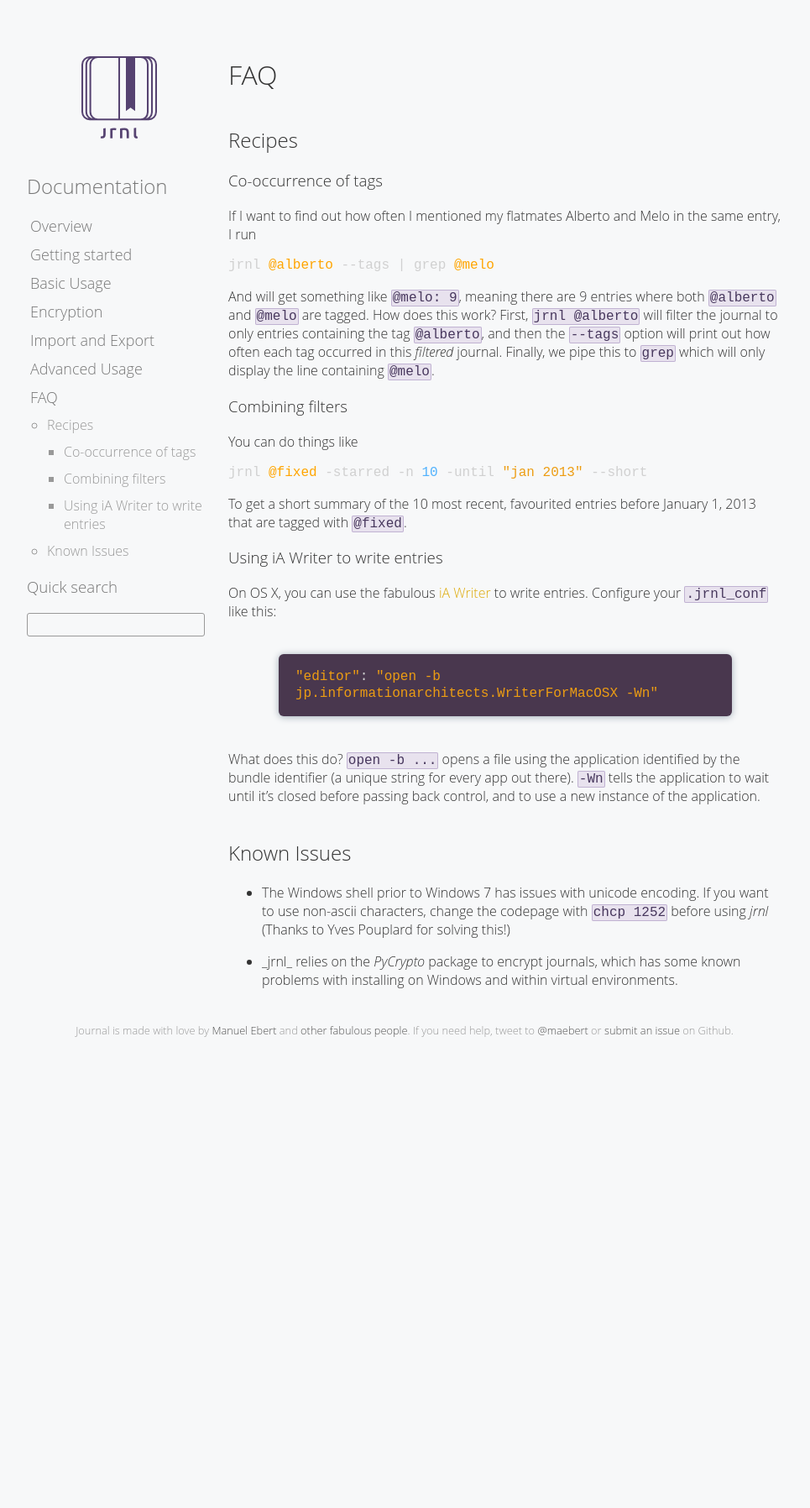
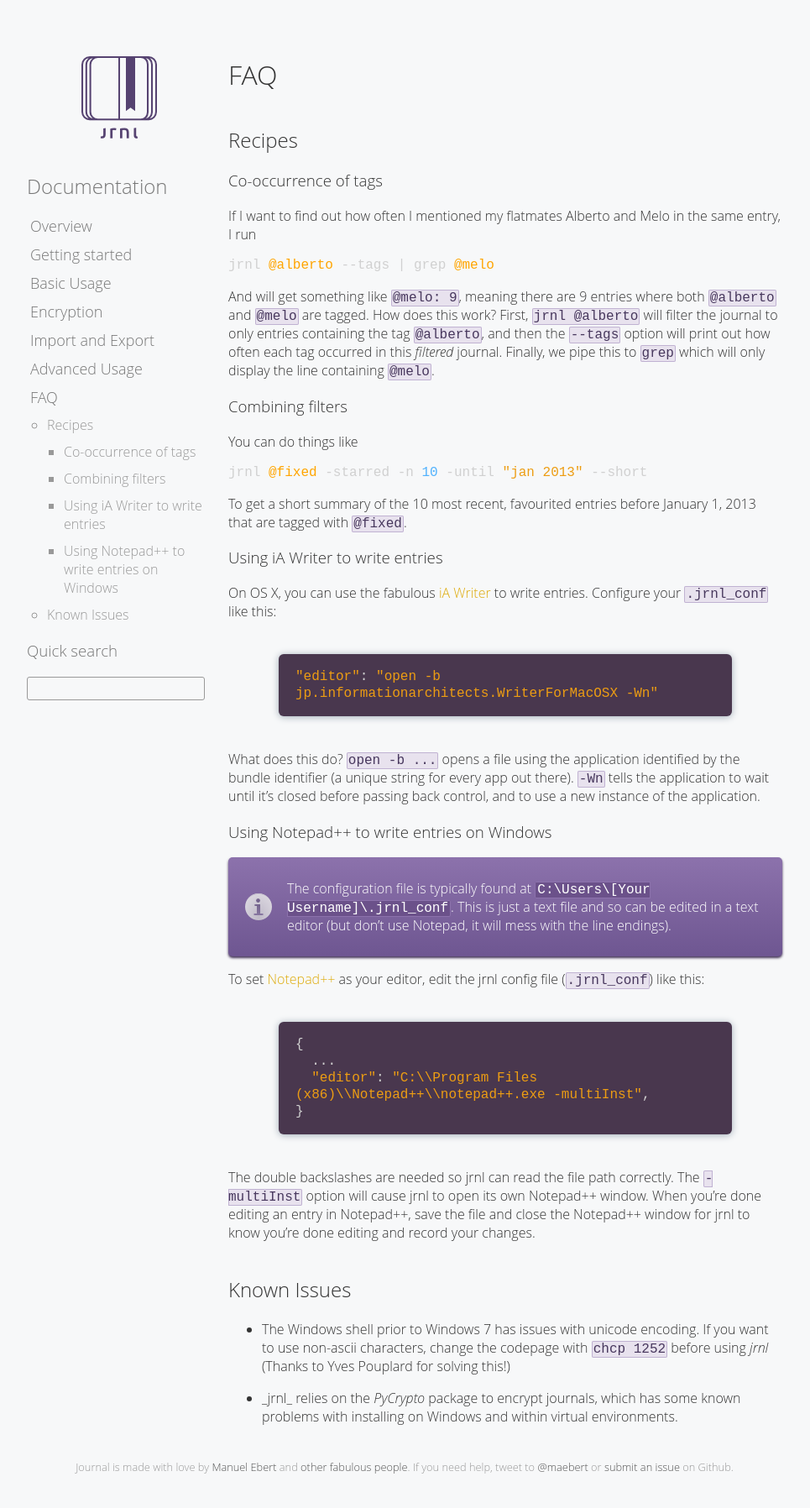
Before and after one commit to jrnl-org/jrnl, a Sphinx documentation site: the page built from docs/recipes.rst, in a window 1280 px wide. Shown: the whole page at 84% size, without its empty margins (158-1123 px from the left). Built offline with Sphinx 7.4.7, drawn with Linux system fonts in a browser that asks for light colours; before the commit the page ends 1276 px from its top, so only the background shows below that.

Commit message:
Updated docs from master

```diff
--- a/docs/advanced.rst
+++ b/docs/advanced.rst
@@ -98,3 +98,9 @@ Your ``default`` and your ``food`` journals won't be encrypted, however your ``w
 .. note::
 
     Changing ``encrypt`` to a different value will not encrypt or decrypt your journal file, it merely says whether or not your journal `is` encrypted. Hence manually changing this option will most likely result in your journal file being impossible to load.
+
+Known Issues
+~~~~~~~~~~~~
+
+- The Windows shell prior to Windows 7 has issues with unicode encoding. If you want to use non-ascii characters, change the codepage with ``chcp 1252`` before using `jrnl` (Thanks to Yves Pouplard for solving this!)
+- _jrnl_ relies on the `PyCrypto` package to encrypt journals, which has some known problems with installing on Windows and within virtual environments.
--- a/docs/recipes.rst
+++ b/docs/recipes.rst
@@ -36,6 +36,26 @@ On OS X, you can use the fabulous `iA Writer <http://www.iawriter.com/mac>`_ to
 
 What does this do? ``open -b ...`` opens a file using the application identified by the bundle identifier (a unique string for every app out there). ``-Wn`` tells the application to wait until it's closed before passing back control, and to use a new instance of the application.
 
+
+Using Notepad++ to write entries on Windows
+~~~~~~~~~~~~~~~~~~~~~~~~~~~~~~~~~~~~~~~~~~~
+
+.. note::
+
+    The configuration file is typically found at ``C:\Users\[Your Username]\.jrnl_conf``. This is just a text file and so can be edited in a text editor (but don't use Notepad, it will mess with the line endings).
+
+To set `Notepad++ <http://notepad-plus-plus.org/>`_ as your editor, edit the jrnl config file (``.jrnl_conf``) like this:
+
+.. code-block:: javascript
+
+    {
+      ...
+      "editor": "C:\\Program Files (x86)\\Notepad++\\notepad++.exe -multiInst",
+    }
+
+The double backslashes are needed so jrnl can read the file path correctly. The ``-multiInst`` option will cause jrnl to open its own Notepad++ window. When you're done editing an entry in Notepad++, save the file and close the Notepad++ window for jrnl to know you're done editing and record your changes.
+
+
 Known Issues
 ------------
 
--- a/jrnl/__init__.py
+++ b/jrnl/__init__.py
@@ -7,10 +7,10 @@ jrnl is a simple journal application for your command line.
 """
 
 __title__ = 'jrnl'
-__version__ = '1.7.4'
+__version__ = '1.7.5'
 __author__ = 'Manuel Ebert'
 __license__ = 'MIT License'
-__copyright__ = 'Copyright 2013 Manuel Ebert'
+__copyright__ = 'Copyright 2013 - 2014 Manuel Ebert'
 
 from . import Journal
 from . import cli
```
Also changed, not shown: 1 other file.
